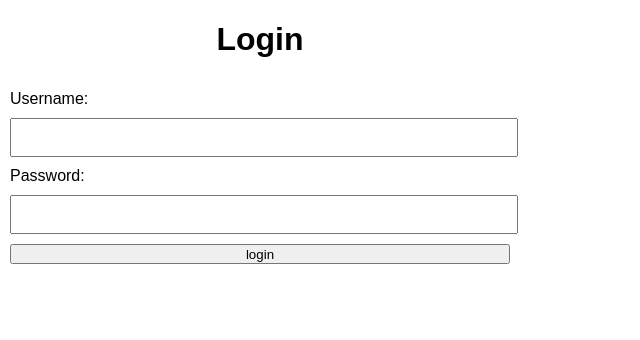
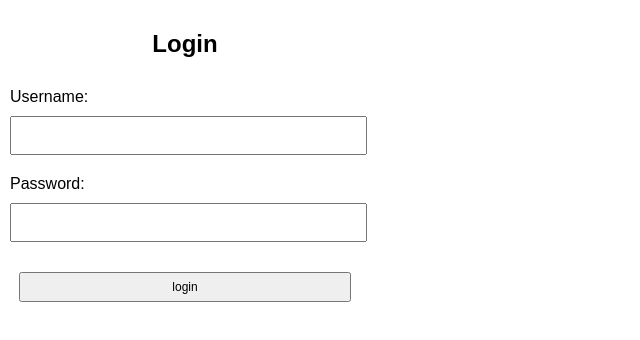
Before and after one commit to gostratasphere/project-pierre, a React (Create React App) app in the folder frontend/: page / in a window 1280 px wide. Shown: the top 340 px of the page, without its empty margins (0-640 px from the left). Built offline with nearby package versions, Linux system fonts and the light colour scheme.

Commit message:
Login component styling, validation message text

```diff
--- a/frontend/src/App.css
+++ b/frontend/src/App.css
@@ -1,5 +1,6 @@
 .App {
   text-align: center;
+  font-family: sans-serif;
 }
 
 .App-logo {
--- a/frontend/src/components/Login.css
+++ b/frontend/src/components/Login.css
@@ -1,23 +1,35 @@
 
 .login-form {
-  padding-left: 10px;
-  text-align: center;
-  width: 500px;
+  padding: 10px;
+  width: 350px;
+  margin:0;
+
 }
 
-.login-form > input, label {
+.login-form > input {
+  font-size:13px;
   display:block;
+  margin:auto;
+  margin-bottom:10px;
+  padding: 10px;
+  width: 95%;
+}
+
+.login-form > label {
+  display:block;
+  margin:auto;
   padding-bottom: 10px;
   padding-top: 10px;
   text-align: left;
-  width: 100%;
 }
 
 .login-form > button {
+  font-size: 12px;
+  margin:auto;
   display: block;
-  height: 20px;
-  margin-top: 10px;
-  width: 100%;
+  height: 30px;
+  margin-top: 30px;
+  width: 95%;
 }
 
 .success {
@@ -27,3 +39,7 @@
 .failure {
   color: red;
 }
+
+#notify-message {
+  padding:8px;
+}
--- a/frontend/src/components/Login.js
+++ b/frontend/src/components/Login.js
@@ -18,24 +18,27 @@ class Login extends Component {
     });
   }
 
-  submitLogin () {
-    let that = this
+  submitLogin (event) {
+    let that = this;
+    let element = event.target;
+    element.disabled = true;
     if (this.state.username && this.state.password) {
+      // add logic to login service
       console.log(this.state.username);
       console.log(this.state.password);
       this.setState({username: '', password: '', message: 'success', messageClass: 'success'});
       // console.log(this.getState('password'))
     } else {
       console.log('username or password are blank');
-      this.setState({message: 'failure', messageClass: 'failure'});
+      this.setState({message: 'please fill out all fields', messageClass: 'failure'});
     }
-    window.setTimeout(function () {
+    window.setTimeout(function(event) {
       that.setState({message: ''});
+      element.disabled = false;
     }, 2000)
   }
 
   handleChange (event) {
-    console.log(event)
     if (event.target) {
       if (event.target.name === 'username') {
         this.setState({username: event.target.value});
@@ -47,19 +50,19 @@ class Login extends Component {
   }
 
   componentDidUpdate () {
-    console.log(this.state);
+    // console.log(this.state);
   }
 
   render () {
     return (
       <div className='login-form'>
-        <h1>Login</h1>
+        <h2>Login</h2>
         <label>Username: </label>
         <input name='username' onChange={this.handleChange} value={this.state.username} />
         <label>Password: </label>
-        <input name='password' onChange={this.handleChange} value={this.state.password} />
+        <input name='password' type='password' onChange={this.handleChange} value={this.state.password} />
         <button name='submit' onClick={this.submitLogin}>login</button>
-        <div className={this.state.messageClass}>
+        <div id='notify-message' className={this.state.messageClass}>
           {this.state.message}
         </div>
       </div>
@@ -67,4 +70,4 @@ class Login extends Component {
   }
 }
 
-export default Login
+export default Login;
```
